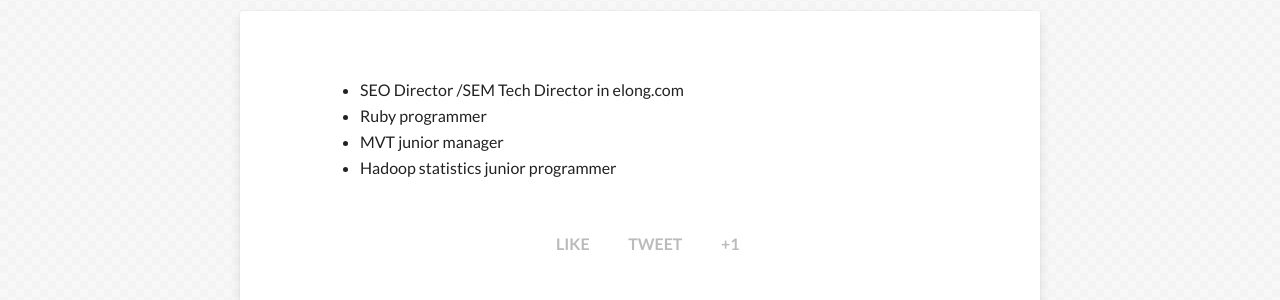
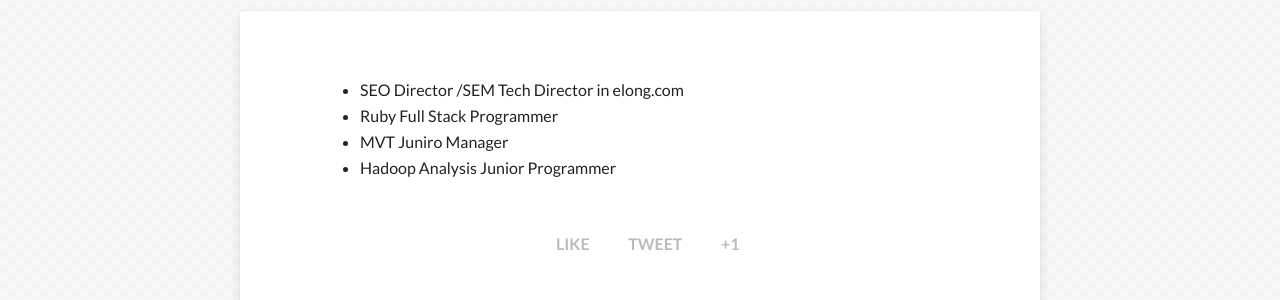
Before and after one commit to apyixiang/apyixiang.github.io, a Jekyll site: the page built from about.md, in a window 1280 px wide. Shown: the part 479-779 px from the top of the page. Built offline with Jekyll 4.4.1, drawn with Linux system fonts in a browser that asks for light colours; nearby versions of some CDN libraries; Markdown is read by kramdown in place of the engine named in the settings.

Commit message:
revised specialties

```diff
--- a/about.md
+++ b/about.md
@@ -11,6 +11,6 @@
 ---
 
 * SEO Director /SEM Tech Director in elong.com
-* Ruby programmer
-* MVT junior manager
-* Hadoop statistics junior programmer
+* Ruby Full Stack Programmer
+* MVT Juniro Manager
+* Hadoop Analysis Junior Programmer
```
